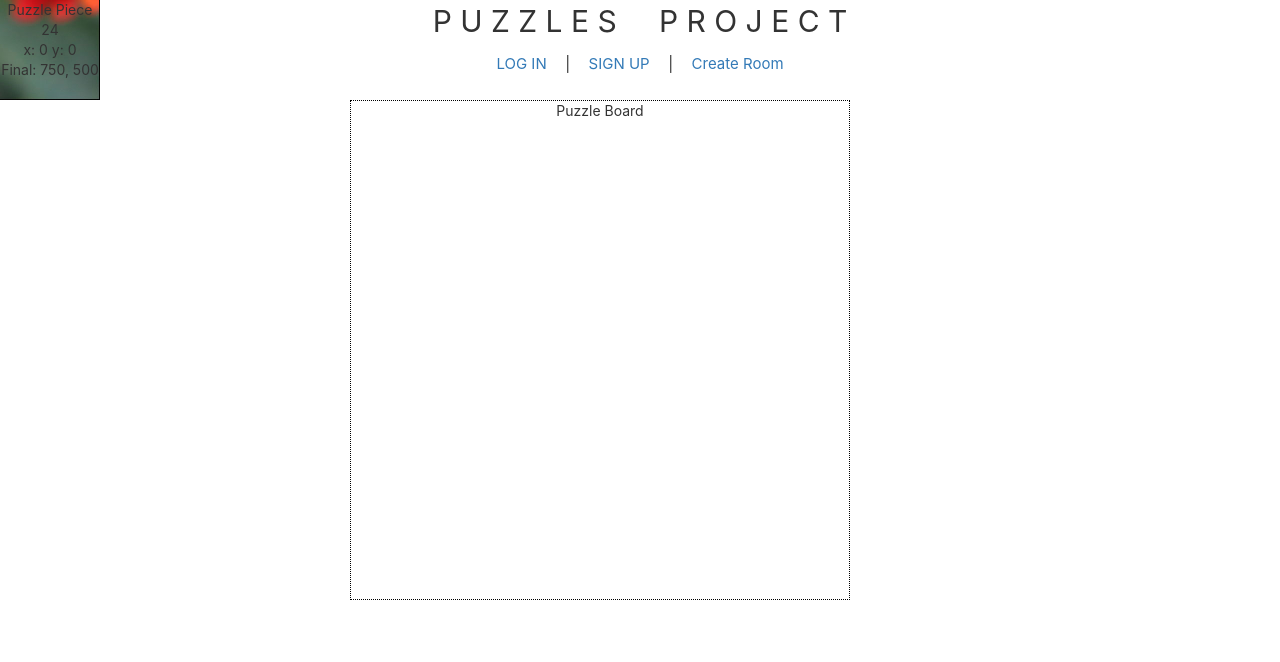
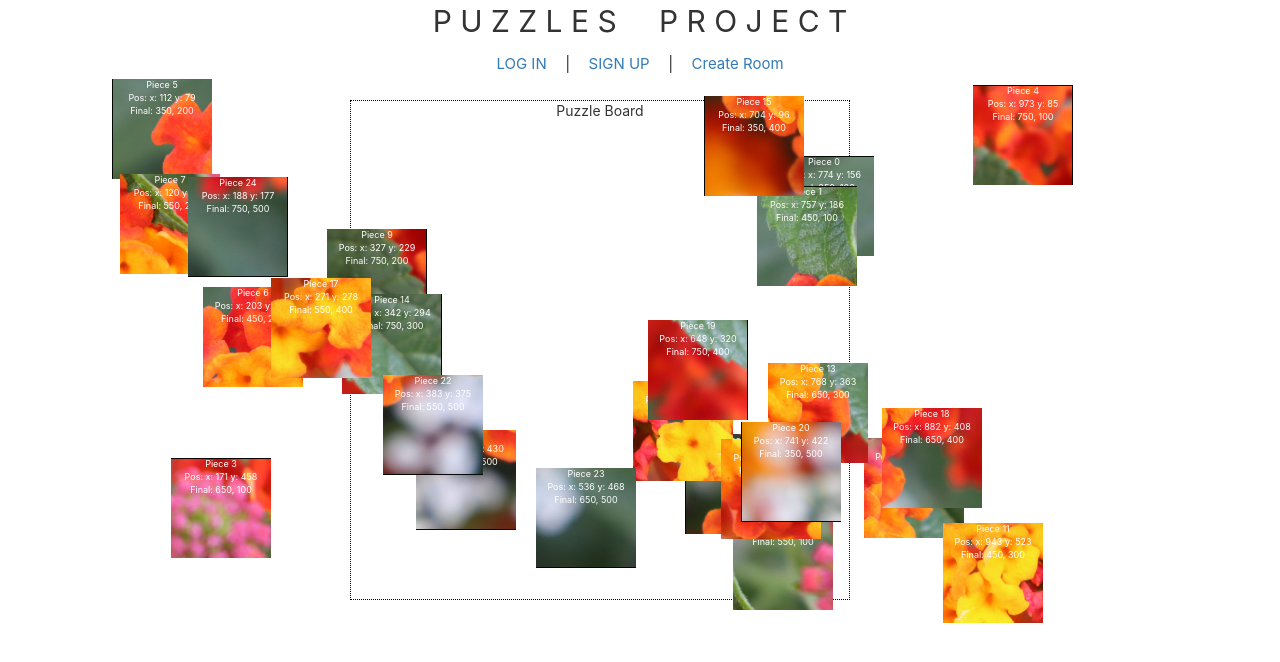
Before and after one commit to markshyzer/puzzle-project, a React (Create React App) app: page / in a window 1280 px wide. Shown: the top 662 px of the page. Built offline with nearby package versions, Linux system fonts and the light colour scheme.

Commit message:
add scatter functionality

```diff
--- a/src/components/Piece/Piece.css
+++ b/src/components/Piece/Piece.css
@@ -4,4 +4,6 @@
     height: 100px;
     cursor: move;
     background-size: contain;
+    font-size: xx-small;
+    color: white;
 }
--- a/src/components/Piece/Piece.jsx
+++ b/src/components/Piece/Piece.jsx
@@ -1,17 +1,26 @@
 import React from 'react';
 import './Piece.css';
 import Draggable from 'react-draggable';
-// import image from '../../images/puzzle1/1.jpg';
 
 
 class Piece extends React.Component{
+componentDidMount(){
+  this.scatter(this.props.id)
+}
+
+scatter = (p) => {
+  let randX = Math.floor(Math.random() * 1000);
+  let randY = Math.floor(Math.random() * 450) + 75;
+  this.props.movePiece(p, randX, randY)
+}
+
     render(){
         return(
             <Draggable position={this.props.puzzlePiece} onDrag={this.props.handleDrag} onStop={this.props.onStop} onStart={() => this.props.puzzlePiece.drag}>
             <div className="puzzle-piece" id={this.props.id}
             style={{position: 'absolute', top: 0, left: 0, backgroundImage: "url(/images/puzzle1/"+ this.props.id +".jpg)" }}>
-              <div>Puzzle Piece {this.props.id}</div>
-              <div>x: {this.props.puzzlePiece.x.toFixed(0)} y: {this.props.puzzlePiece.y.toFixed(0)}</div>
+              <div>Piece {this.props.id}</div>
+              <div>Pos: x: {this.props.puzzlePiece.x.toFixed(0)} y: {this.props.puzzlePiece.y.toFixed(0)}</div>
               <div>Final: {this.props.puzzlePiece.finalX}, {this.props.puzzlePiece.finalY}</div>
             </div>
             </Draggable>
--- a/src/components/Puzzle/Puzzle.jsx
+++ b/src/components/Puzzle/Puzzle.jsx
@@ -52,7 +52,7 @@ class Puzzle extends React.Component {
     };
 
     checkPlacement =(p) => {
-      const T = 10 //set tolerance in pixels
+      const T = 15 //set tolerance in pixels
       if (this.state.puzzlePiece[p].x < this.state.puzzlePiece[p].finalX + T && this.state.puzzlePiece[p].x > this.state.puzzlePiece[p].finalX - T) {
         if (this.state.puzzlePiece[p].y < this.state.puzzlePiece[p].finalY + T && this.state.puzzlePiece[p].y > this.state.puzzlePiece[p].finalY - T) {
           let newPuzzlePiece = this.state.puzzlePiece
@@ -60,6 +60,12 @@ class Puzzle extends React.Component {
           this.setState({ puzzlePiece: newPuzzlePiece })
         }
       }
+    }
+
+    movePiece =(p, x, y) => {
+      let newPuzzlePiece = this.state.puzzlePiece
+      newPuzzlePiece[p] = {...this.state.puzzlePiece[p], x: x, y: y}
+      this.setState({ puzzlePiece: newPuzzlePiece })
     }
 
     handleDrag = (e, ui) => {
@@ -88,6 +94,7 @@ class Puzzle extends React.Component {
           handleDrag={this.handleDrag}
           onStop={this.onStop}
           onStart={this.onStart}
+          movePiece={this.movePiece}
           puzzlePiece={p} />
           )}
         </div>
```
